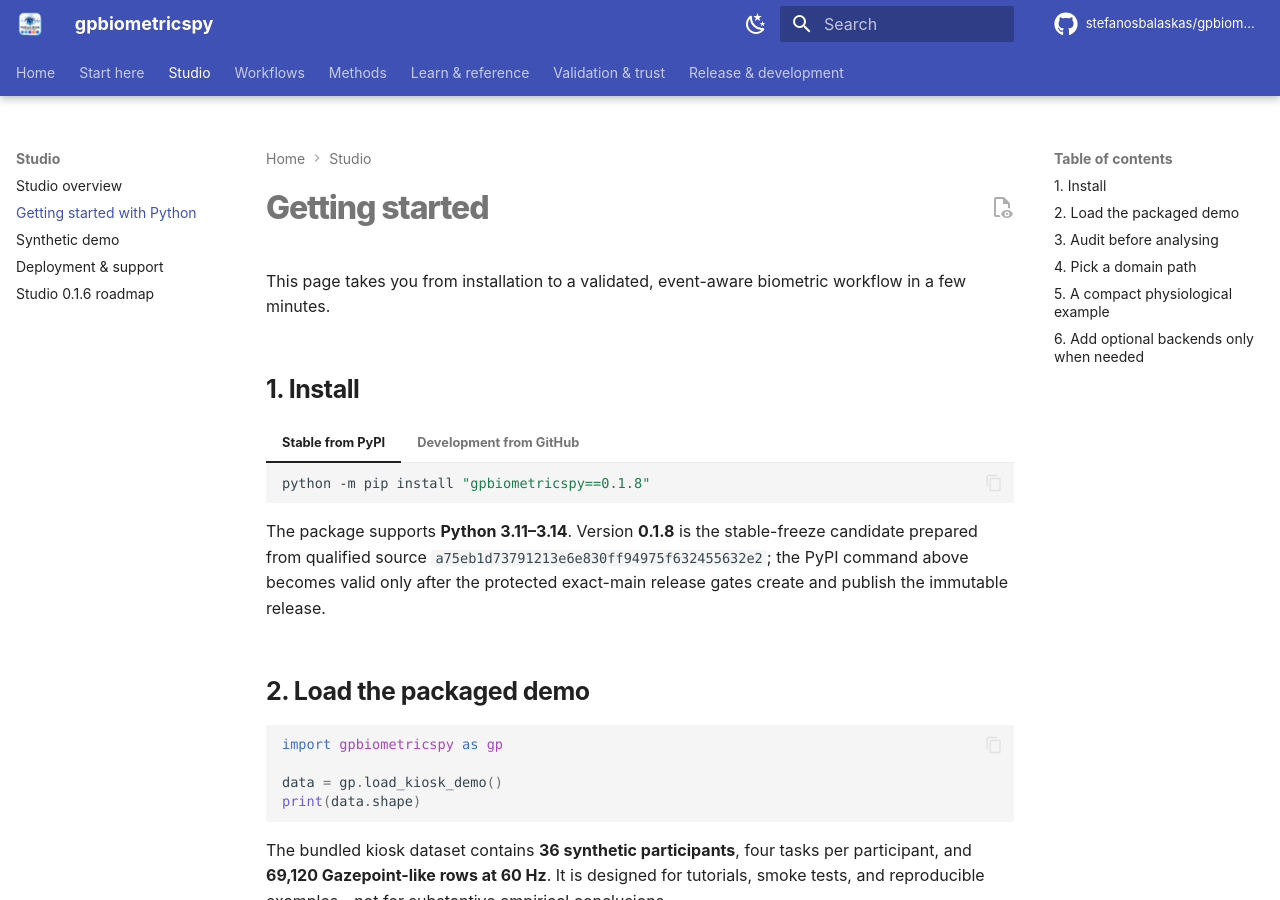
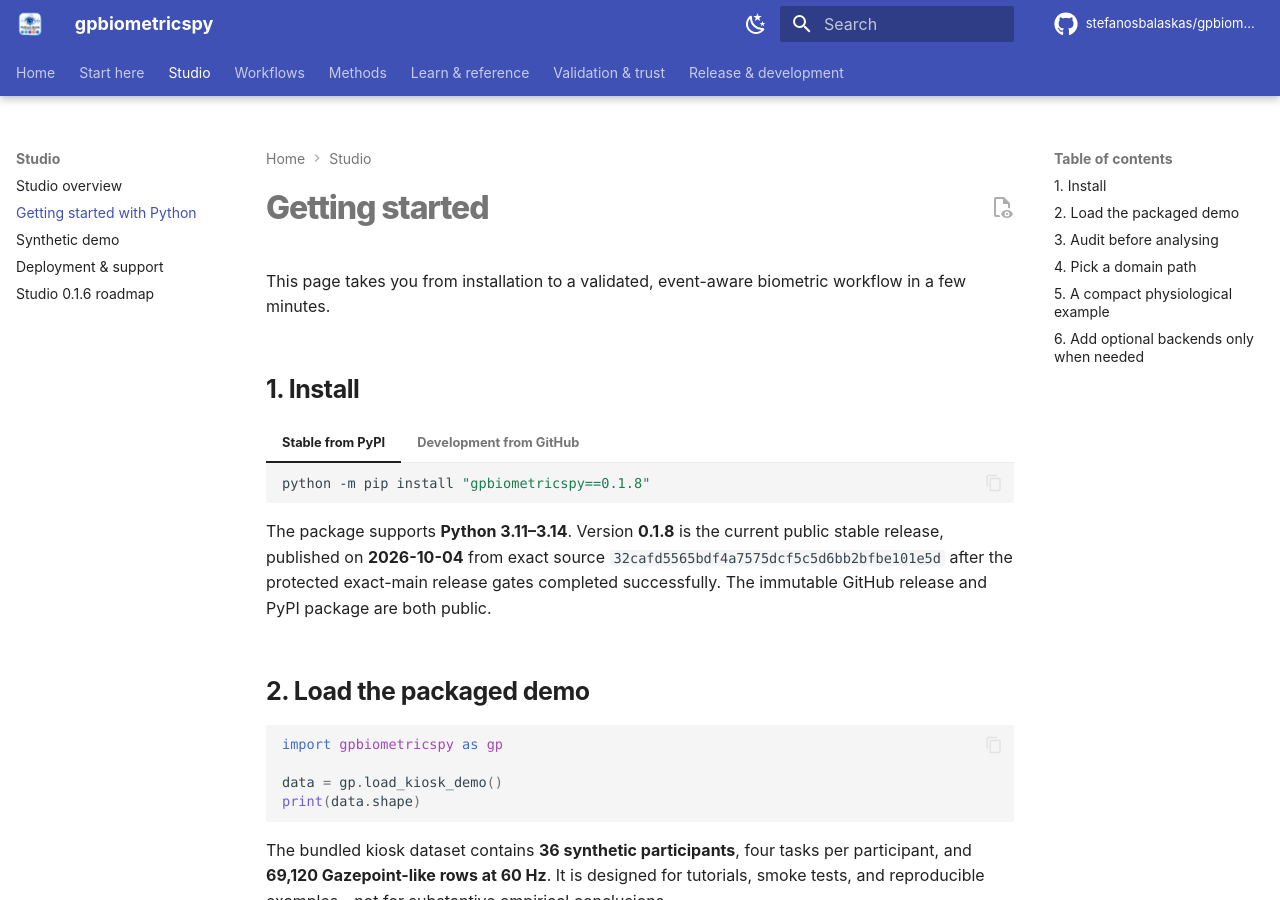
Before and after one commit to stefanosbalaskas/gpbiometricspy, an MkDocs documentation site: the page built from docs/getting-started.md, in a window 1280 px wide and 900 px high. Built offline with MkDocs 1.6.1 and Material for MkDocs 9.7.7, drawn with Linux system fonts in a browser that asks for light colours; plug-ins that fetch from the network failed and are left out; comment, search, counter and statistics services are not loaded.

Commit message:
docs: update getting started for published 0.1.8

````diff
--- a/docs/getting-started.md
+++ b/docs/getting-started.md
@@ -17,7 +17,7 @@ This page takes you from installation to a validated, event-aware biometric work
       "gpbiometricspy @ git+https://github.com/stefanosbalaskas/gpbiometricspy.git@main"
     ```
 
-The package supports **Python 3.11–3.14**. Version **0.1.8** is the stable-freeze candidate prepared from qualified source `a75eb1d73791213e6e830ff94975f632455632e2`; the PyPI command above becomes valid only after the protected exact-main release gates create and publish the immutable release.
+The package supports **Python 3.11–3.14**. Version **0.1.8** is the current public stable release, published on **2026-10-04** from exact source `32cafd5565bdf4a7575dcf5c5d6bb2bfbe101e5d` after the protected exact-main release gates completed successfully. The immutable GitHub release and PyPI package are both public.
 
 ## 2. Load the packaged demo
 
````
